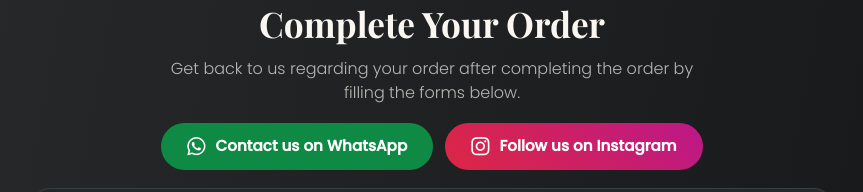
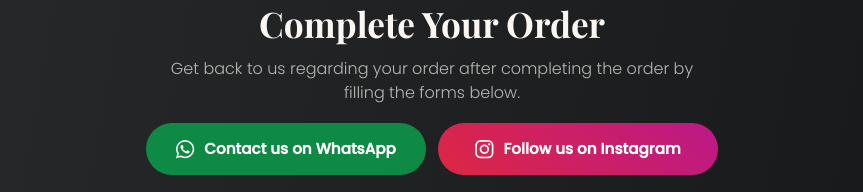
Before and after one commit to theelvistore-cell/elvi-store-custom-studio-website, a plain HTML site: page index.html in a window 1280 px wide. Shown: the part 6900-7092 px from the top of the page, without its empty margins (208-1071 px from the left). Drawn offline with nearby package versions, Linux system fonts and the light colour scheme; a web font is replaced by a local one.

Commit message:
Update style.css

```diff
--- a/style.css
+++ b/style.css
@@ -1301,3 +1301,47 @@ header > *:not(video) {
   transform: translateY(-2px);
   filter: brightness(1.1);
 }
+
+/* ---------- WhatsApp and Instagram buttons: identical size ---------- */
+.contact-row {
+  display: flex;
+  flex-wrap: wrap;
+  justify-content: center;
+  align-items: stretch;
+  gap: 12px;
+}
+
+.contact-row > a {
+  flex: 0 1 280px;
+  display: inline-flex;
+  align-items: center;
+  justify-content: center;
+  gap: 10px;
+  min-height: 52px;
+  margin: 0;
+  padding: 12px 20px;
+  box-sizing: border-box;
+  font-family: 'Poppins', sans-serif;
+  font-size: 0.95rem;
+  font-weight: 600;
+  line-height: 1.2;
+  color: #fff;
+  text-decoration: none;
+  border: none;
+  border-radius: 50px;
+  box-shadow: none;
+}
+
+.contact-row > a i {
+  font-size: 1.3rem;
+  color: #fff;
+}
+
+.contact-row > a[href*="wa.me"],
+.contact-row > a[href*="whatsapp"] {
+  background: #0f8a45;
+}
+
+.contact-row > a[href*="instagram.com"] {
+  background: linear-gradient(45deg, #dc2743, #bc1888);
+}
```
